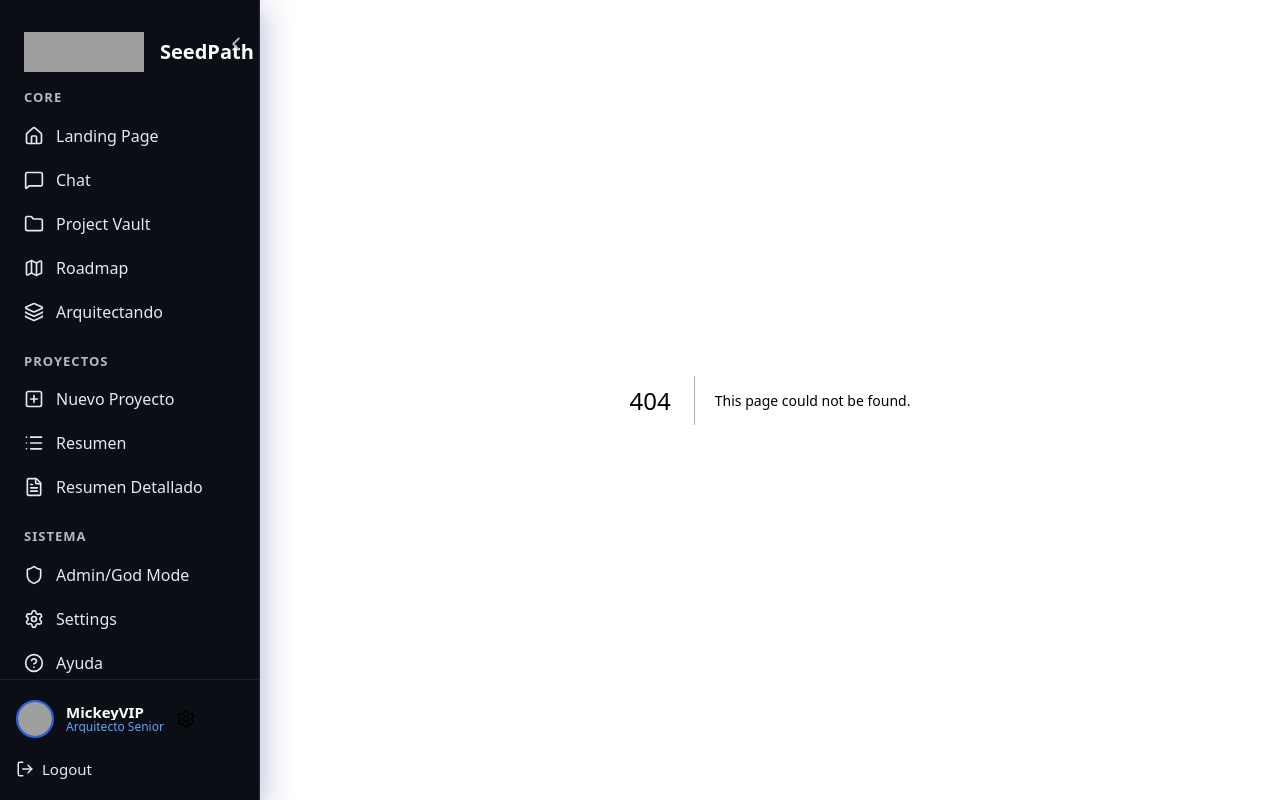
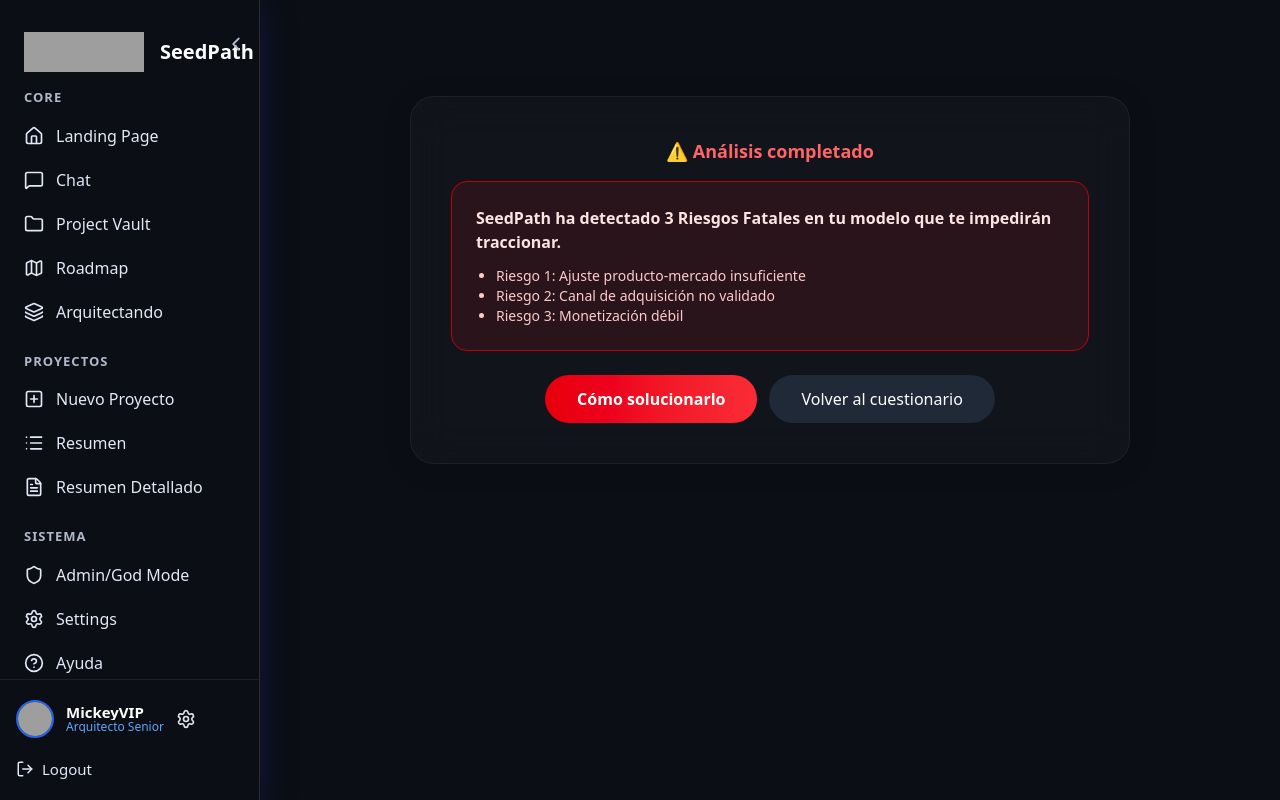
Before and after one commit to Mickey-VIP/seedpath-web, a Next.js app: page /onboarding/analysis in a window 1280 px wide. Before the commit this address had no page. Built offline with nearby package versions, Linux system fonts and the light colour scheme; grey boxes are pictures that could not be loaded.

Commit message:
nueva pantalla de alerta

```diff
--- /dev/null
+++ b/src/app/onboarding/analysis/page.tsx
@@ -0,0 +1,88 @@
+"use client";
+
+import { useEffect, useState } from 'react';
+import { useRouter } from 'next/navigation';
+
+export default function AnalysisPage() {
+  const router = useRouter();
+  const [progress, setProgress] = useState(0);
+  const [done, setDone] = useState(false);
+
+  useEffect(() => {
+    let mounted = true;
+    let v = 0;
+    const interval = setInterval(() => {
+      v += Math.floor(Math.random() * 12) + 6; // increments vary so it feels dynamic
+      if (v >= 100) {
+        v = 100;
+        if (mounted) setProgress(v);
+        clearInterval(interval);
+        setTimeout(() => {
+          if (mounted) setDone(true);
+        }, 700);
+      } else {
+        if (mounted) setProgress(v);
+      }
+    }, 140);
+
+    return () => {
+      mounted = false;
+      clearInterval(interval);
+    };
+  }, []);
+
+  return (
+    <div className="bg-surface-container-lowest text-on-surface font-body min-h-screen selection:bg-primary-container/30">
+      <main className="max-w-3xl mx-auto px-6 py-24">
+        <div className="glass-card p-10 rounded-3xl text-center">
+          {!done && (
+            <>
+              <h2 className="text-3xl md:text-4xl font-bold mb-4">Analizando modelo de negocio...</h2>
+
+              <div className="mx-auto w-40 h-40 flex items-center justify-center rounded-full bg-[#0b0e14]/30 border border-white/5 mb-6">
+                <div className="w-20 h-20 border-4 border-white/10 border-t-white rounded-full animate-spin" />
+              </div>
+
+              <p className="text-slate-400">Procesando tus respuestas y evaluando señales clave</p>
+
+              <div className="mt-6 w-full bg-[#272a31] rounded-full h-3 overflow-hidden">
+                <div className="h-full bg-gradient-to-r from-blue-600 to-purple-600 transition-all" style={{ width: `${progress}%` }} />
+              </div>
+              <div className="mt-3 text-sm text-slate-400">{progress}%</div>
+            </>
+          )}
+
+          {done && (
+            <>
+              <div className="text-red-400 text-lg font-semibold mb-4">⚠️ Análisis completado</div>
+              <div className="bg-red-900/20 border border-red-700 text-red-100 rounded-lg p-6 mb-6 text-left">
+                <div className="font-bold">SeedPath ha detectado 3 Riesgos Fatales en tu modelo que te impedirán traccionar.</div>
+                <ul className="mt-3 list-disc ml-5 text-sm text-red-200">
+                  <li>Riesgo 1: Ajuste producto-mercado insuficiente</li>
+                  <li>Riesgo 2: Canal de adquisición no validado</li>
+                  <li>Riesgo 3: Monetización débil</li>
+                </ul>
+              </div>
+
+              <div className="flex flex-col md:flex-row gap-3 justify-center">
+                <button
+                  onClick={() => router.push('/onboarding/solutions')}
+                  className="px-8 py-3 bg-gradient-to-r from-red-600 to-red-500 text-white rounded-full font-bold"
+                >
+                  Cómo solucionarlo
+                </button>
+
+                <button
+                  onClick={() => router.push('/onboarding')}
+                  className="px-8 py-3 bg-[#1f2937] text-white rounded-full"
+                >
+                  Volver al cuestionario
+                </button>
+              </div>
+            </>
+          )}
+        </div>
+      </main>
+    </div>
+  );
+}
--- a/src/app/onboarding/page.tsx
+++ b/src/app/onboarding/page.tsx
@@ -80,7 +80,7 @@
       setTimeout(() => {
         console.log('[Onboarding] Respuestas finales:', answers);
         // Aquí podrías enviar `answers` a una API antes de redirigir
-        router.push('/dashboard');
+        router.push('/onboarding/analysis');
       }, ANALYZE_DELAY);
     }
   }
--- /dev/null
+++ b/src/app/onboarding/solutions/page.tsx
@@ -0,0 +1,35 @@
+"use client";
+
+import { useRouter } from 'next/navigation';
+
+export default function SolutionsPage() {
+  const router = useRouter();
+
+  return (
+    <div className="bg-surface-container-lowest text-on-surface font-body min-h-screen selection:bg-primary-container/30">
+      <main className="max-w-3xl mx-auto px-6 py-24">
+        <div className="glass-card p-10 rounded-3xl">
+          <h1 className="text-3xl font-bold mb-4">Cómo solucionar los riesgos detectados</h1>
+          <p className="text-slate-400 mb-6">A continuación verás recomendaciones prácticas para mitigar los riesgos que impiden la tracción.</p>
+
+          <ol className="list-decimal list-inside space-y-4 mb-8">
+            <li>
+              <strong>Validar el ajuste producto-mercado:</strong> realiza entrevistas con 10 clientes potenciales y prueba una landing con captura de correos.
+            </li>
+            <li>
+              <strong>Probar canales de adquisición baratos:</strong> usa outreach manual, alianzas y pruebas de contenido orgánico antes de invertir en Ads.
+            </li>
+            <li>
+              <strong>Revisar la monetización:</strong> crea una oferta simple y cobra desde el primer cliente para validar willingness to pay.
+            </li>
+          </ol>
+
+          <div className="flex gap-3">
+            <button onClick={() => router.push('/dashboard')} className="px-6 py-3 bg-gradient-to-r from-blue-600 to-purple-600 text-white rounded-full font-bold">Quiero ayuda con esto</button>
+            <button onClick={() => router.push('/onboarding/analysis')} className="px-6 py-3 bg-[#1f2937] text-white rounded-full">Volver al análisis</button>
+          </div>
+        </div>
+      </main>
+    </div>
+  );
+}
```
